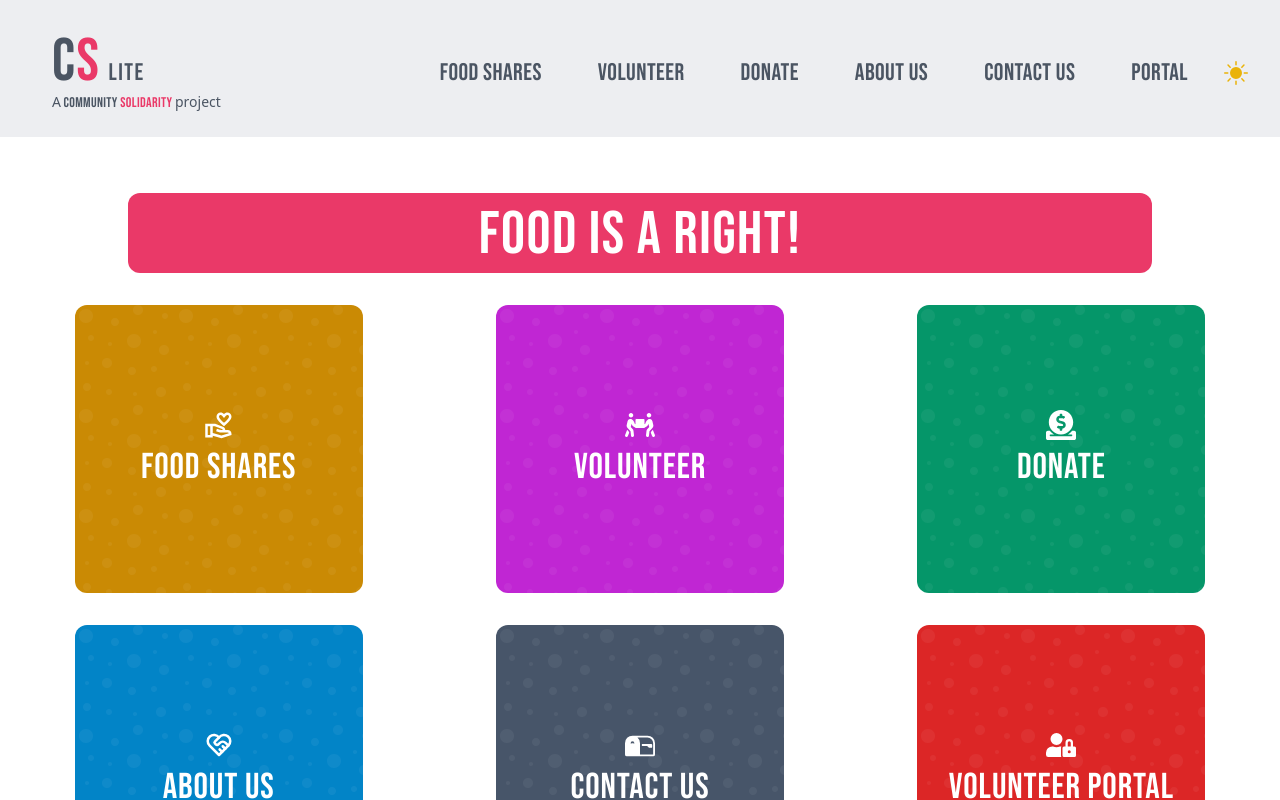
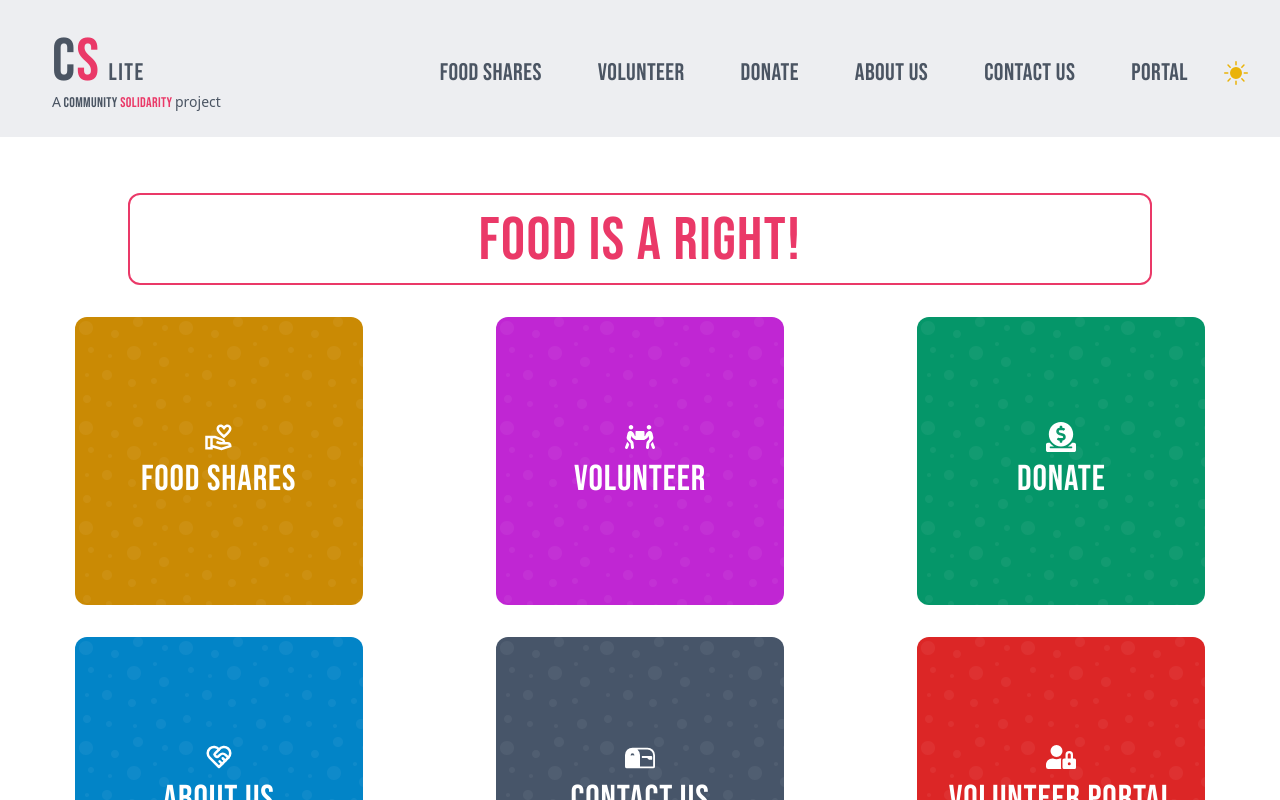
Before and after one commit to just214/cs-lite, a Next.js app: page / in a window 1280 px wide. Shown: the top 800 px of the page. Built offline with nearby package versions, Linux system fonts and the light colour scheme.

Commit message:
style: refinements

```diff
--- a/src/app/layout.tsx
+++ b/src/app/layout.tsx
@@ -25,7 +25,7 @@ export default function RootLayout({ children }: Props) {
       <body className={`${bebas.variable} surface text`}>
         <ThemeProvider>
           <div className="flex flex-col min-h-screen">
-            <div className="sticky top-0  z-10 mb-8 p-4 backdrop-blur-xl bg-gray-300/40 dark:bg-gray-900/40">
+            <div className="sticky top-0 z-10 mb-4 md:mb-8 p-4 backdrop-blur-xl bg-gray-300/40 dark:bg-gray-900/40">
               <Header />
             </div>
 
--- a/src/components/MissionCycleCard.tsx
+++ b/src/components/MissionCycleCard.tsx
@@ -24,7 +24,7 @@ export function MissionCycleCard() {
 
   const currentItem = values[currentIndex];
   return (
-    <p className="display-text text-white mb-8  text-4xl md:text-6xl bg-cs-pink pb-2 pt-3 rounded-xl max-w-5xl mx-auto">
+    <p className="grid place-items-center display-text text-cs-pink mb-8 text-4xl md:text-6xl p-3 pt-2 md:pt-4 rounded-xl max-w-5xl mx-auto h-24 md:h-auto border-2 border-cs-pink">
       <span key={currentIndex} className="animate-fade">
         {currentItem}
       </span>
--- a/src/components/MobileNavigation.tsx
+++ b/src/components/MobileNavigation.tsx
@@ -1,8 +1,9 @@
 "use client";
 
-import { Fragment, useState } from "react";
+import { Fragment, useEffect, useState } from "react";
 
 import { Dialog, Transition } from "@headlessui/react";
+import { usePathname } from "next/navigation";
 import { FaBars, FaTimes } from "react-icons/fa";
 
 import { NavigationMenu } from "components/NavigationMenu";
@@ -11,6 +12,7 @@ import { ThemeSwitch } from "components/ThemeSwitch";
 import { IconButton } from "./IconButton";
 
 export const MobileNavigation = () => {
+  const pathname = usePathname();
   const [isOpen, setIsOpen] = useState(false);
 
   function closeModal() {
@@ -20,6 +22,10 @@ export const MobileNavigation = () => {
   function openModal() {
     setIsOpen(true);
   }
+
+  useEffect(() => {
+    setIsOpen(false);
+  }, [pathname]);
 
   return (
     <>
--- a/src/hooks/useForm.tsx
+++ b/src/hooks/useForm.tsx
@@ -18,10 +18,7 @@ export function useForm(handleSubmit: (e) => Promise<Response>): UseFormProps {
       setStatus("pending");
       const response = await handleSubmit(event);
 
-      console.log({ response });
       const result = await response.json();
-
-      console.log({ result });
 
       if (result.status === "error") {
         setStatus("error");
```
